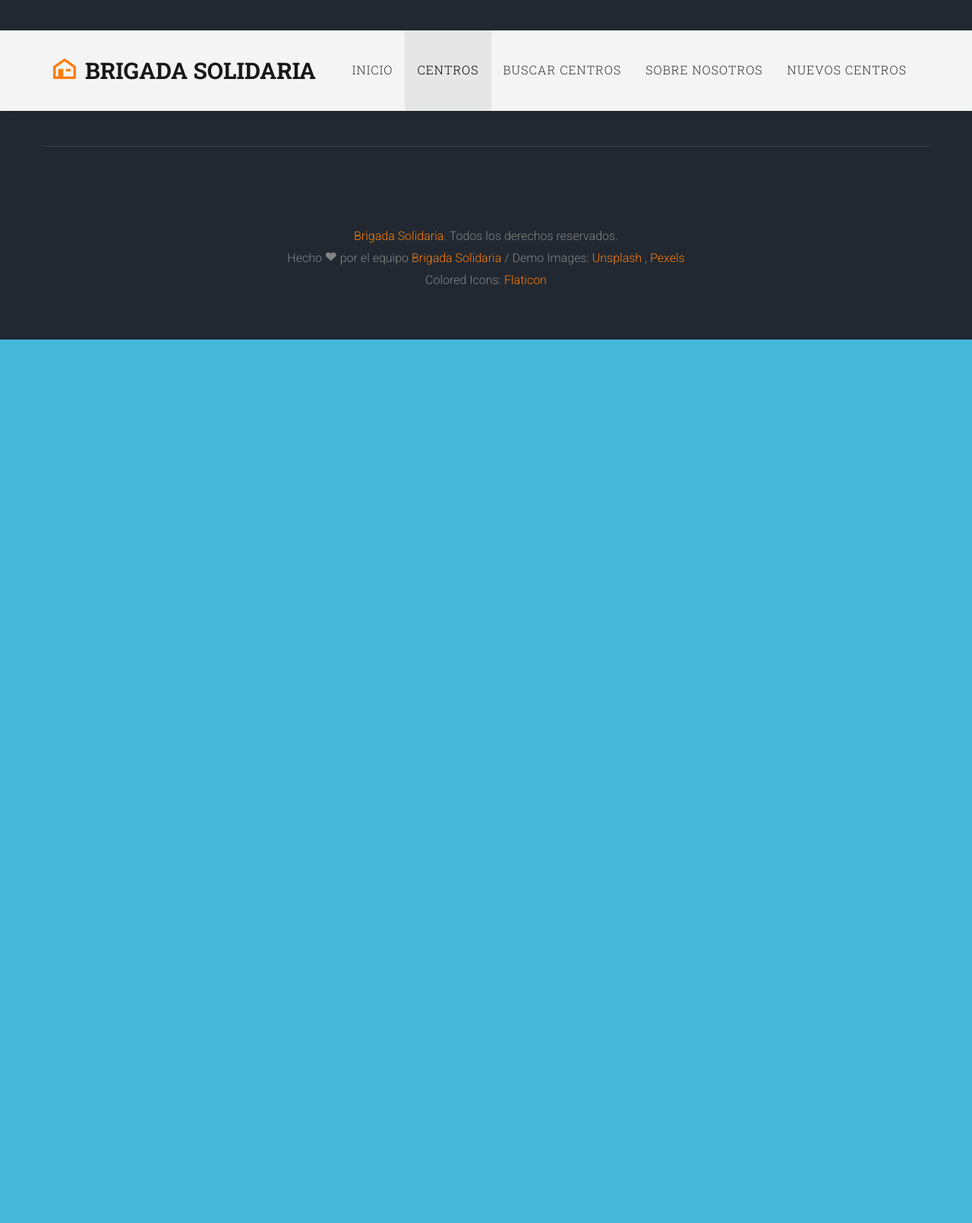
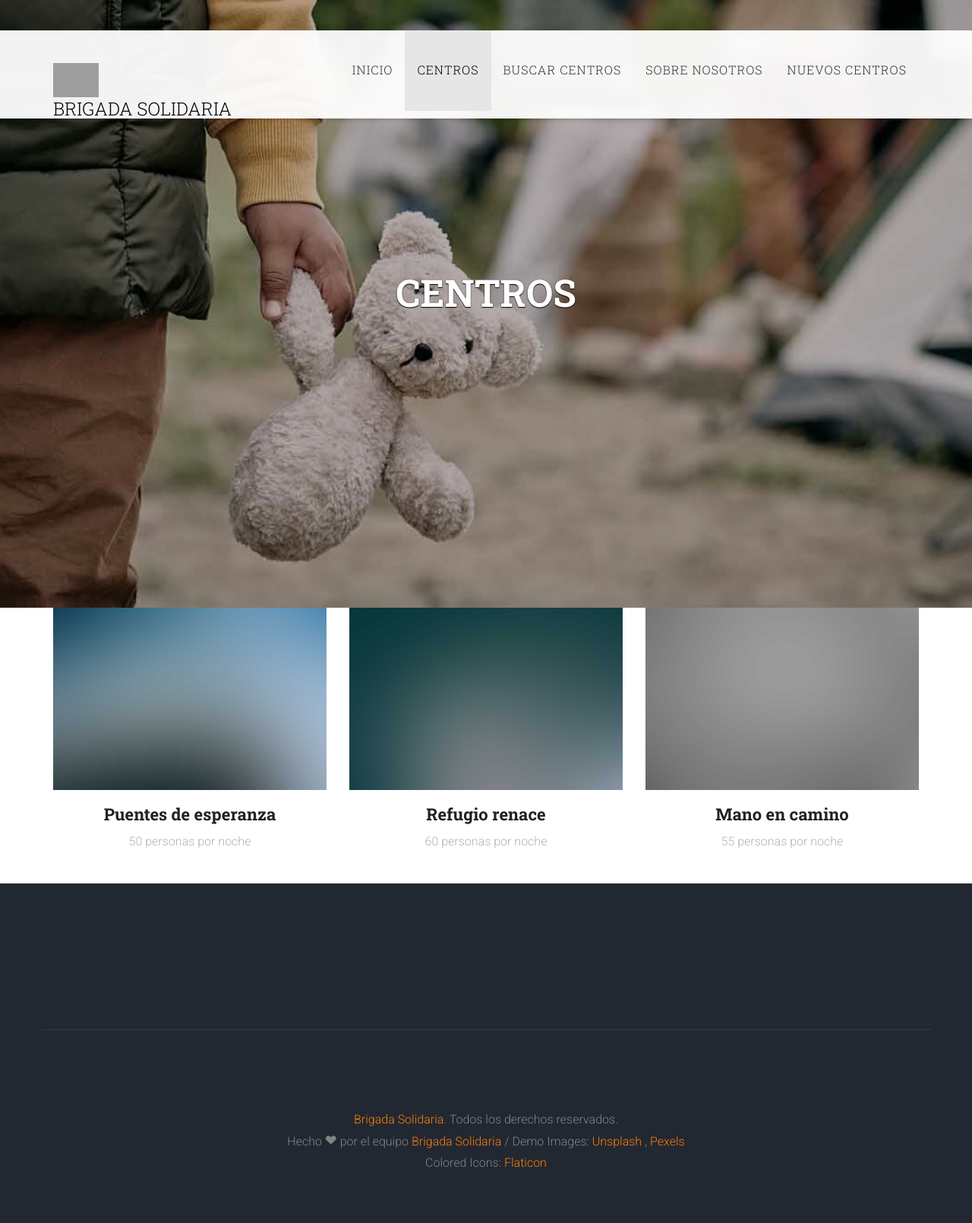
Before and after one commit to saraalujan/BRIGADA_SOLIDARIA, a Flask app: page /centros in a window 1280 px wide. Shown: the whole page at 76% size. Before the commit the page ends 447 px from the top, so only its background shows below. Run offline with Flask 3, Linux system fonts and the light colour scheme; some libraries are stand-ins or nearby versions; some web fonts are replaced; grey boxes are pictures that could not be loaded.

Commit message:
cambios esteticos

```diff
--- a/APP/static/css/style.css
+++ b/APP/static/css/style.css
@@ -16,7 +16,7 @@ body {
   font-family: "Roboto", Arial, serif;
   line-height: 1.8;
   font-size: 16px;
-  background: #46b8da;
+  background: white;
   color: #848484;
   font-weight: 300;
   overflow-x: hidden;
@@ -498,6 +498,8 @@ figure {
   float: left;
   margin-bottom: 0;
   margin-top: 1.2em;
+  display:flex;
+  align-items:center;
 }
 #fh5co-logo a {
   color: rgba(0, 0, 0, 0.9);
@@ -507,6 +509,26 @@ figure {
   font-size: 30px;
   padding-right: 12px;
 }
+#fh5co-logo img{
+  max-height: 45px;
+  margin-right: 10px;
+  vertical-align: middle;
+}
+
+#fh5co-logo span {
+  padding: 0;
+  margin: 0;
+  font-weight: bold;
+  font-size:24px;
+}
+
+#fh5co-logo h3 {
+  margin: 0; /* Elimina márgenes innecesarios */
+  padding: 0; /* Elimina el padding para que no haya espacio adicional */
+  font-weight: 100;
+  color: #000; /* Asegura que el texto sea visible */
+}
+
 #fh5co-logo a:hover, #fh5co-logo a:focus {
   color: rgba(0, 0, 0, 0.9) !important;
 }
@@ -730,8 +752,14 @@ figure {
   top: 10%;
 }
 #fh5co-hero .flexslider .slider-text > .slider-text-inner .heading-section {
-  font-size: 40px;
-  font-weight: 400;
+  font-size: 50px;
+  font-weight: 520;
+  color:white;
+  padding: 10px 20px;
+  border-radius: 5px;
+  text-shadow:
+    0px 0px 1px black,
+    0px 01px 1px black;
 }
 #fh5co-hero .flexslider .slider-text > .slider-text-inner .desc {
   padding: 2em;
--- a/APP/templates/base.html
+++ b/APP/templates/base.html
@@ -50,7 +50,12 @@
 					<div class="container">
 						<div class="nav-header">
 							<a href="#" class="js-fh5co-nav-toggle fh5co-nav-toggle"><i></i></a>
-							<h1 id="fh5co-logo"><a href="{{ url_for('static', filename='index') }}"><i class="icon-home2"></i>Brigada Solidaria</a></h1>
+							<div id="fh5co-logo" >
+								<a href="{{ url_for('index') }}">
+								<img src="{{ url_for('static', filename='images/logo.ico') }}">
+								<h3>Brigada Solidaria</h3>
+								</a>
+							</div>
 							<!--START #fh5co-menu-wrap -->
 							<nav id="fh5co-menu-wrap" role="navigation">
 	    						<ul class="sf-menu" id="fh5co-primary-menu">
--- a/APP/templates/centros.html
+++ b/APP/templates/centros.html
@@ -13,21 +13,21 @@
 {% endblock %}
 
 
-{% block main %}
+{% block content %}
 		<aside id="fh5co-hero" class="js-fullheight">
 			<div class="flexslider js-fullheight">
 				<ul class="slides">
 				<li>
-				<div (style="background-image: url('{{url_for('static', filename = 'images/portada.jpg')}}');")></div>
 			   		<div class="overlay-gradient"></div>
 			   		<div class="container">
 			   			<div class="col-md-10 col-md-offset-1 text-center js-fullheight slider-text">
 			   				<div class="slider-text-inner desc">
-			   					<h2 class="heading-section">Nuestros centros</h2>
+			   					<h2 class="heading-section">CENTROS</h2>
 			   				</div>
 			   			</div>
 			   		</div>
 			   	</li>
+				<div class="slider-bg"></div>
 			  	</ul>
 		  	</div>
 		</aside>
--- a/APP/templates/index.html
+++ b/APP/templates/index.html
@@ -28,7 +28,7 @@
 			   			</div>
 			   		</div>
 			   	</li>
-					<div <div class="slider-bg"></div>
+					<div class="slider-bg"></div>
 			  	</ul>
 		  	</div>
 		</aside>
--- a/APP/templates/nuevos_centros.html
+++ b/APP/templates/nuevos_centros.html
@@ -18,16 +18,16 @@
 			<div class="flexslider js-fullheight">
 				<ul class="slides">
 				<li>
-				<div class="slider-bg"></div>
 			   		<div class="overlay-gradient"></div>
 			   		<div class="container">
 			   			<div class="col-md-10 col-md-offset-1 text-center js-fullheight slider-text">
 			   				<div class="slider-text-inner desc">
-			   					<h2 class="heading-section">Nuevos Centros</h2>
+			   					<h2 class="heading-section">NUEVOS CENTROS</h2>
 			   				</div>
 			   			</div>
 			   		</div>
 			   	</li>
+				   <div class="slider-bg"></div>
 			  	</ul>
 		  	</div>
 		</aside>
--- a/APP/templates/sobre_nosotros.html
+++ b/APP/templates/sobre_nosotros.html
@@ -22,7 +22,7 @@
 			   		<div class="container">
 			   		<div class="col-md-10 col-md-offset-1 text-center js-fullheight slider-text">
 			   			<div class="slider-text-inner desc">
-			   				<h2 class="heading-section">Sobre nosotros</h2>
+			   				<h2 class="heading-section">SOBRE NOSOTROS</h2>
 			   			</div>
 			   		</div>
 			   		</div>
```
Also changed, not shown: APP/templates/buscar_centros.html (+3 -4 lines), APP/static/images/logo.ico (deleted), APP/static/images/logo.png (added).
